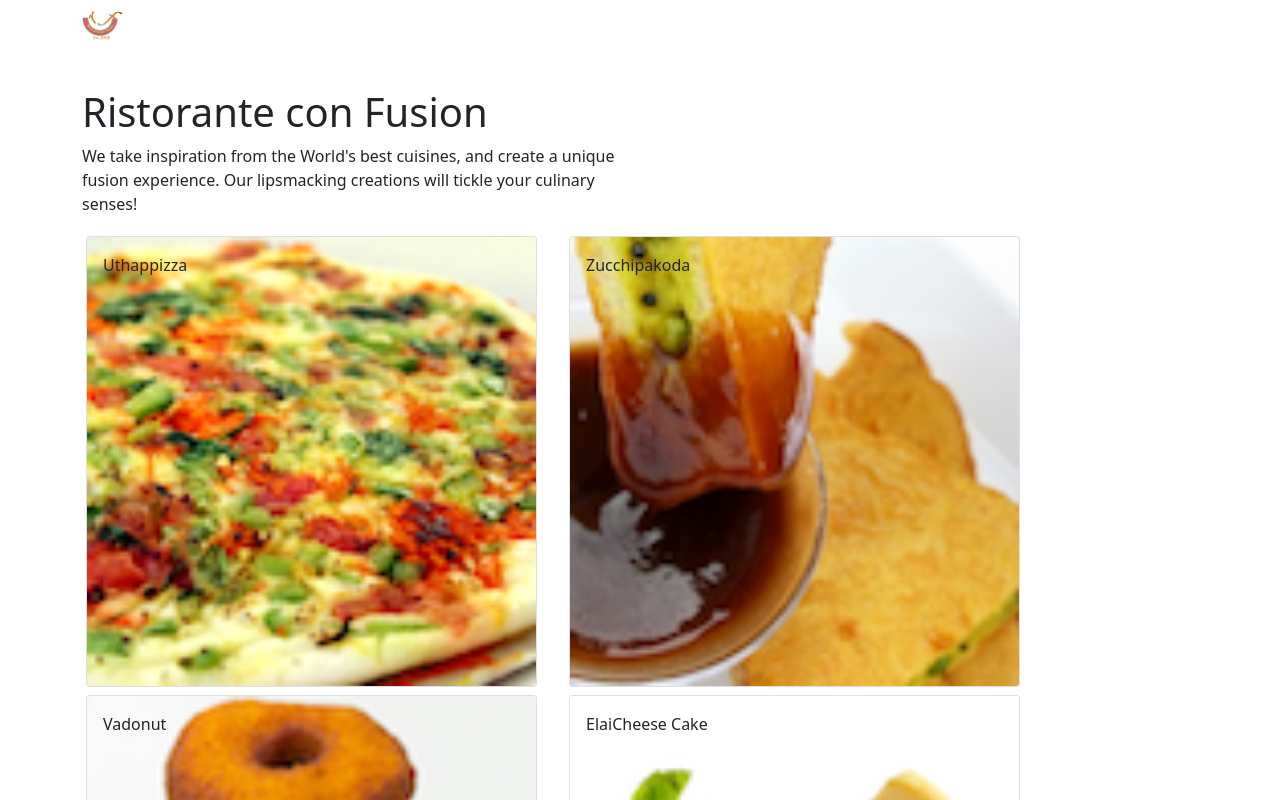
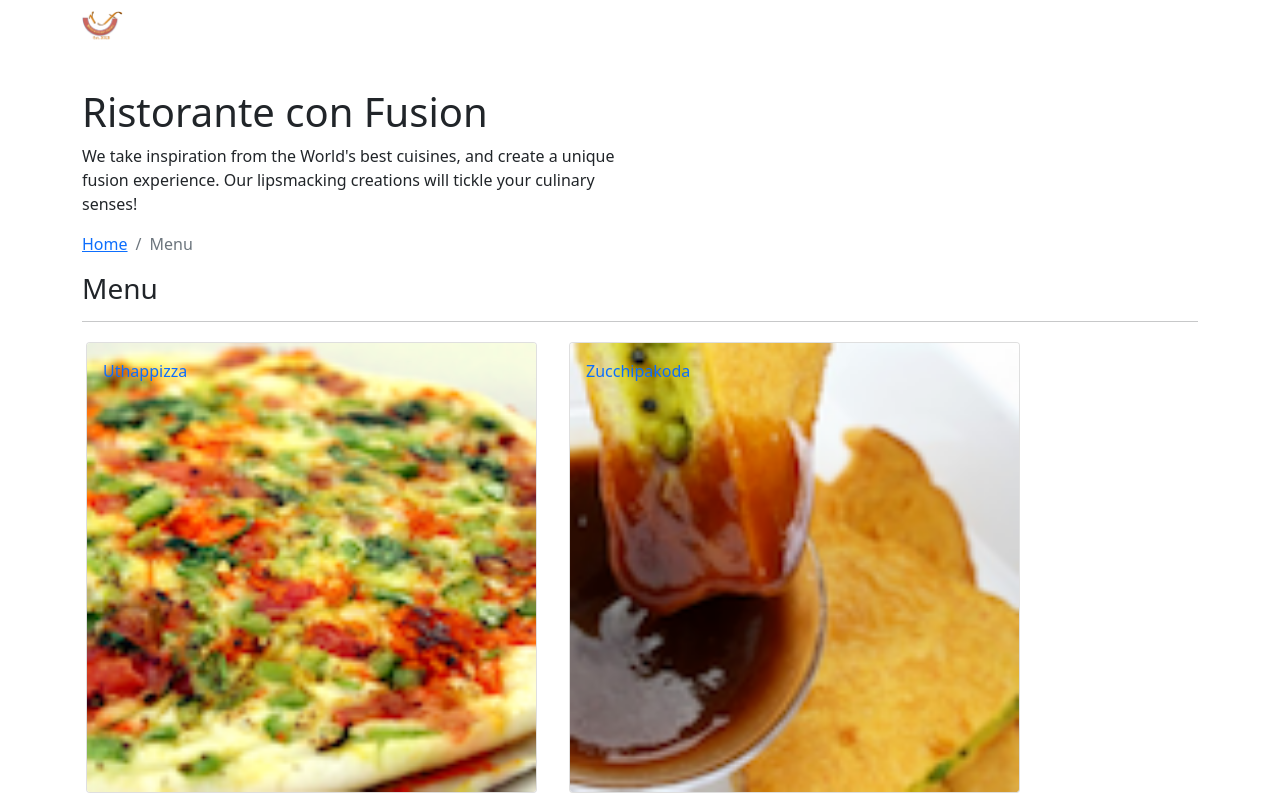
Before and after one commit to Tuantu1999/LAB05, a React (Create React App) app: page /menu in a window 1280 px wide. Shown: the top 800 px of the page. Built offline with nearby package versions, Linux system fonts and the light colour scheme.

Commit message:
Single Page Applications Part 2

```diff
--- a/src/components/ContactComponent.js
+++ b/src/components/ContactComponent.js
@@ -1,8 +1,20 @@
 import React from 'react';
+import { Breadcrumb, BreadcrumbItem } from 'reactstrap';
+import { Link } from 'react-router-dom';
 
 function Contact(props) {
     return(
         <div className="container">
+            <div className="row">
+                <Breadcrumb>
+                    <BreadcrumbItem><Link to="/home">Home</Link></BreadcrumbItem>
+                    <BreadcrumbItem active>Contact Us</BreadcrumbItem>
+                </Breadcrumb>
+                <div className="col-12">
+                    <h3>Contact Us</h3>
+                    <hr />
+                </div>
+            </div>
             <div className="row row-content">
                 <div className="col-12">
                 <h3>Location Information</h3>
--- a/src/components/MainComponent.js
+++ b/src/components/MainComponent.js
@@ -31,6 +31,22 @@
         />
       );
     };
+
+    const DishWithId = ({match}) => {
+      return(
+        <DishDetail
+        dish={
+          this.state.dishes.filter(
+            (dish) => dish.id === parseInt(match.params.dishId, 10) )[0]
+        }
+        comments={this.state.comments.filter(
+          (comment) => comment.dishId === parseInt(match.params.dishId, 10)
+        )}
+      />
+
+      );
+    };
+
     return (
       <div>
         <Header />
@@ -42,6 +58,8 @@
             component={() => <Menu dishes={this.state.dishes} />}
           />
           <Route exact path="/contactus" component={Contact} />
+
+          <Route path='/menu/:dishId' component={DishWithId} />
           <Redirect to="/home" />
         </Switch>
         <Footer />
--- a/src/components/MenuComponent.js
+++ b/src/components/MenuComponent.js
@@ -1,30 +1,41 @@
 import React from "react";
-import { Card, CardImg, CardImgOverlay, CardTitle } from "reactstrap";
-
-
-// Function component
+import { Card, CardImg, CardImgOverlay,
+  CardTitle, Breadcrumb, BreadcrumbItem } from 'reactstrap';
+import { Link } from 'react-router-dom';
 function RenderMenuItem({ dish, onClick }) {
   return (
-    <Card onClick={() => onClick(dish.id)}>
-      <CardImg width="100%" src={dish.image} value={dish.name} />
-      <CardImgOverlay>
-        <CardTitle>{dish.name}</CardTitle>
-      </CardImgOverlay>
+    <Card>
+      <Link to={`/menu/${dish.id}`}>
+        <CardImg width="100%" src={dish.image} value={dish.name} />
+        <CardImgOverlay>
+          <CardTitle>{dish.name}</CardTitle>
+        </CardImgOverlay>
+      </Link>
     </Card>
   );
 }
-
 const Menu = (props) => {
   const menu = props.dishes.map((dish) => {
     return (
       <div className="col-12 col-md-5 m-1" key={dish.id}>
-        <RenderMenuItem dish={dish} onClick={props.onClick} />
+        <RenderMenuItem dish={dish} />
       </div>
     );
   });
-
   return (
     <div className="container">
+      <div className="row">
+        <Breadcrumb>
+          <BreadcrumbItem>
+            <Link to="/home">Home</Link>
+          </BreadcrumbItem>
+          <BreadcrumbItem active>Menu</BreadcrumbItem>
+        </Breadcrumb>
+        <div className="col-12">
+          <h3>Menu</h3>
+          <hr />
+        </div>
+      </div>
       <div className="row">{menu}</div>
     </div>
   );
```
Also changed, not shown: src/components/DishdetailComponent.js (+14 -4 lines).
